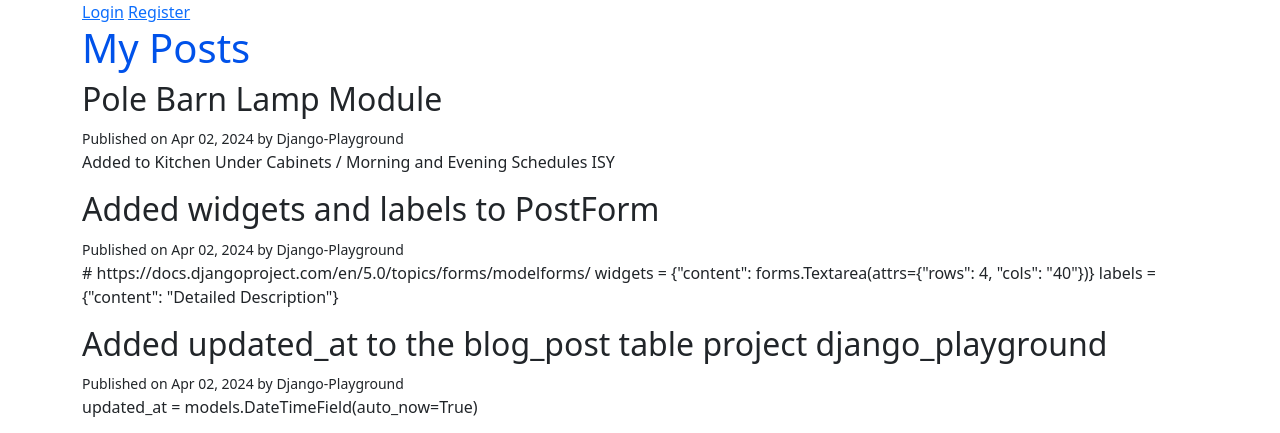
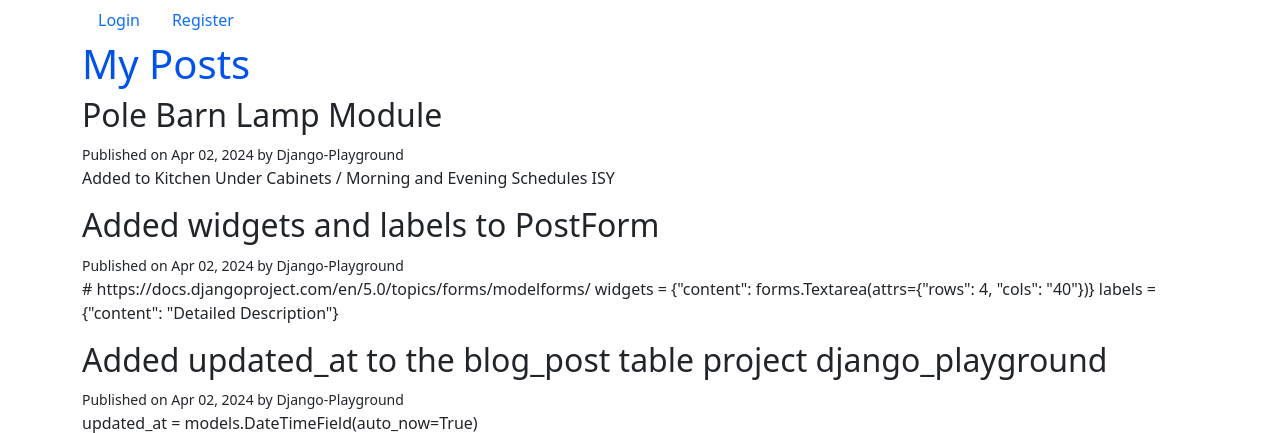
Before and after one commit to moose46/django-playground, a Django app: page / in a window 1280 px wide. Shown: the top 433 px of the page. Run offline with Django 5.2, Linux system fonts and the light colour scheme; data comes from the database, SQL or seed files in the repository.

Commit message:
Tuesday 04-03

```diff
--- a/django_project/django_project/settings.py
+++ b/django_project/django_project/settings.py
@@ -39,6 +39,8 @@ INSTALLED_APPS = [
     "django.contrib.sessions",
     "django.contrib.messages",
     "django.contrib.staticfiles",
+    "crispy_forms",
+    "crispy_bootstrap4",
 ]
 
 MIDDLEWARE = [
--- a/django_project/templates/base.html
+++ b/django_project/templates/base.html
@@ -12,15 +12,27 @@
   <div class="container">
   <body>
   	<header>
+		<ul class="nav">
   		{%if request.user.is_authenticated %}
-  			<a href="{% url 'posts' %}">My Posts</a>
-  			<a href="{% url 'post-create' %}">New Post</a>
+		<li class="nav-item">
+  			<a class="nav-link active" aria-current="page" href="{% url 'posts' %}">My Posts</a>
+		</li>
+		<li class="nav-item">
+  			<a class="nav-link active" aria-current="page" href="{% url 'post-create' %}">New Post</a>
+		</li>
   			<span>Hi {{ request.user.username | title }}</span>
-  			<a href="{% url 'logout' %}">Logout</a>
+			<li class="nav-item">
+  			<a class="nav-link active" aria-current="page" href="{% url 'logout' %}">Logout</a>
+			</li>
   		{%else%}
-  			<a href="{% url 'login' %}">Login</a>
-  			<a href="{% url 'register' %}">Register</a>
+		<li class="nav-item">
+  			<a class="nav-link active" aria-current="page" href="{% url 'login' %}">Login</a>
+		</li>
+		<li class="nav-item">
+  			<a class="nav-link active" aria-current="page" href="{% url 'register' %}">Register</a>
+		</li>
   		{%endif%}
+		</ul>
   	</header>
 	<main>
 	  	{% if messages %}
```
Also changed, not shown: 1 other file.
